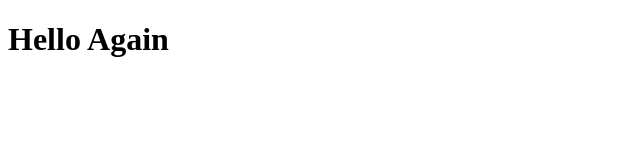
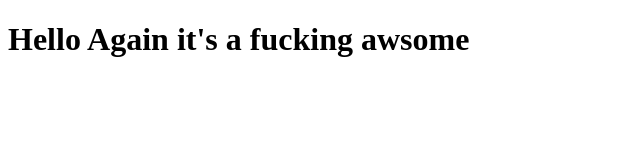
Before and after one commit to Hedi-cyber/coursera-test, a plain HTML site: page site/index.html in a window 1280 px wide. Shown: the whole page, without its empty margins (0-640 px from the left). Drawn offline with Linux system fonts and the light colour scheme.

Commit message:
small edition

```diff
--- a/site/index.html
+++ b/site/index.html
@@ -5,6 +5,6 @@
 	<title>Hello Word</title>
 </head>
 <body>
-<h1>Hello Again</h1>
+<h1>Hello Again it's a fucking awsome</h1>
 </body>
 </html>
```
